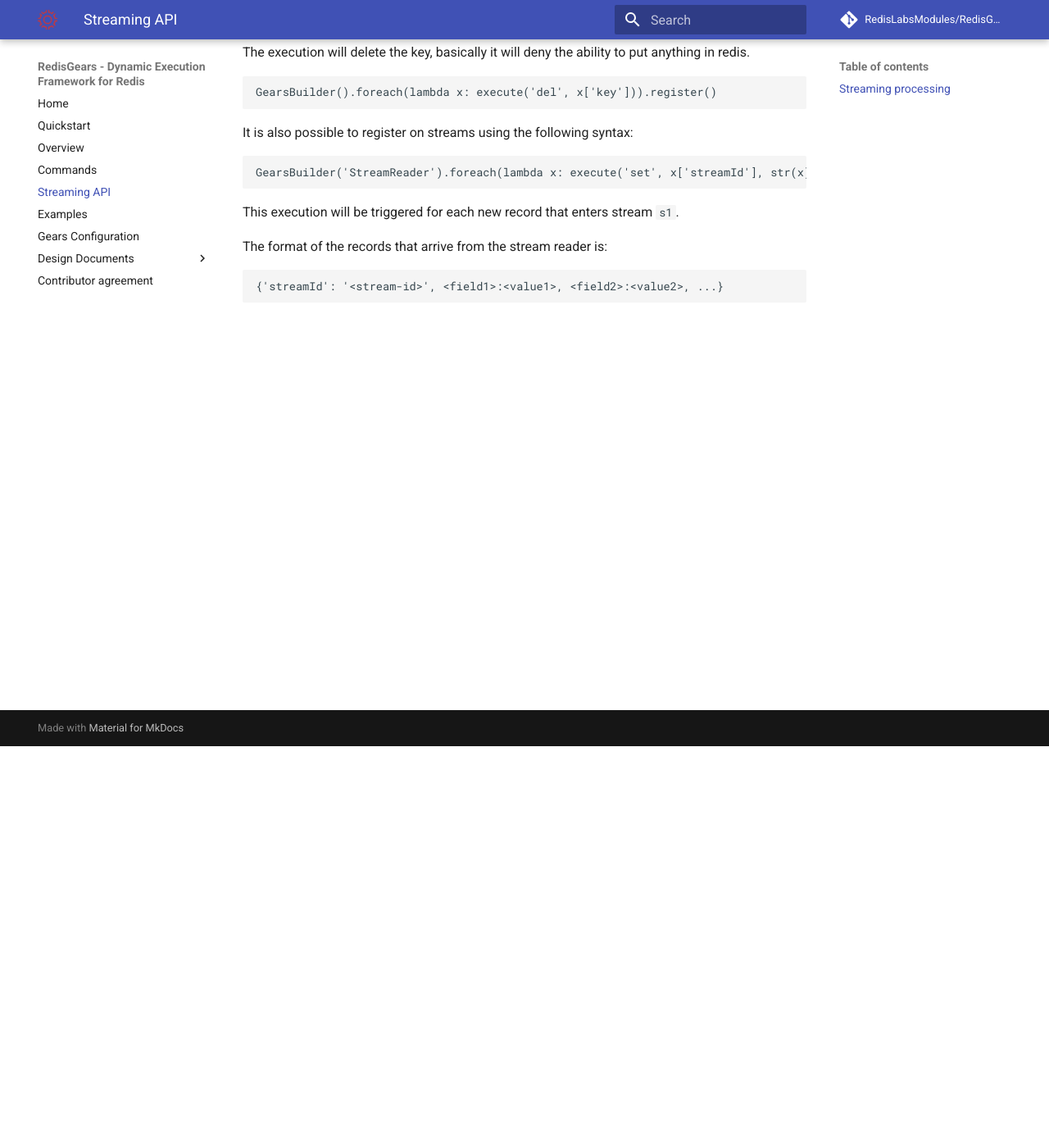
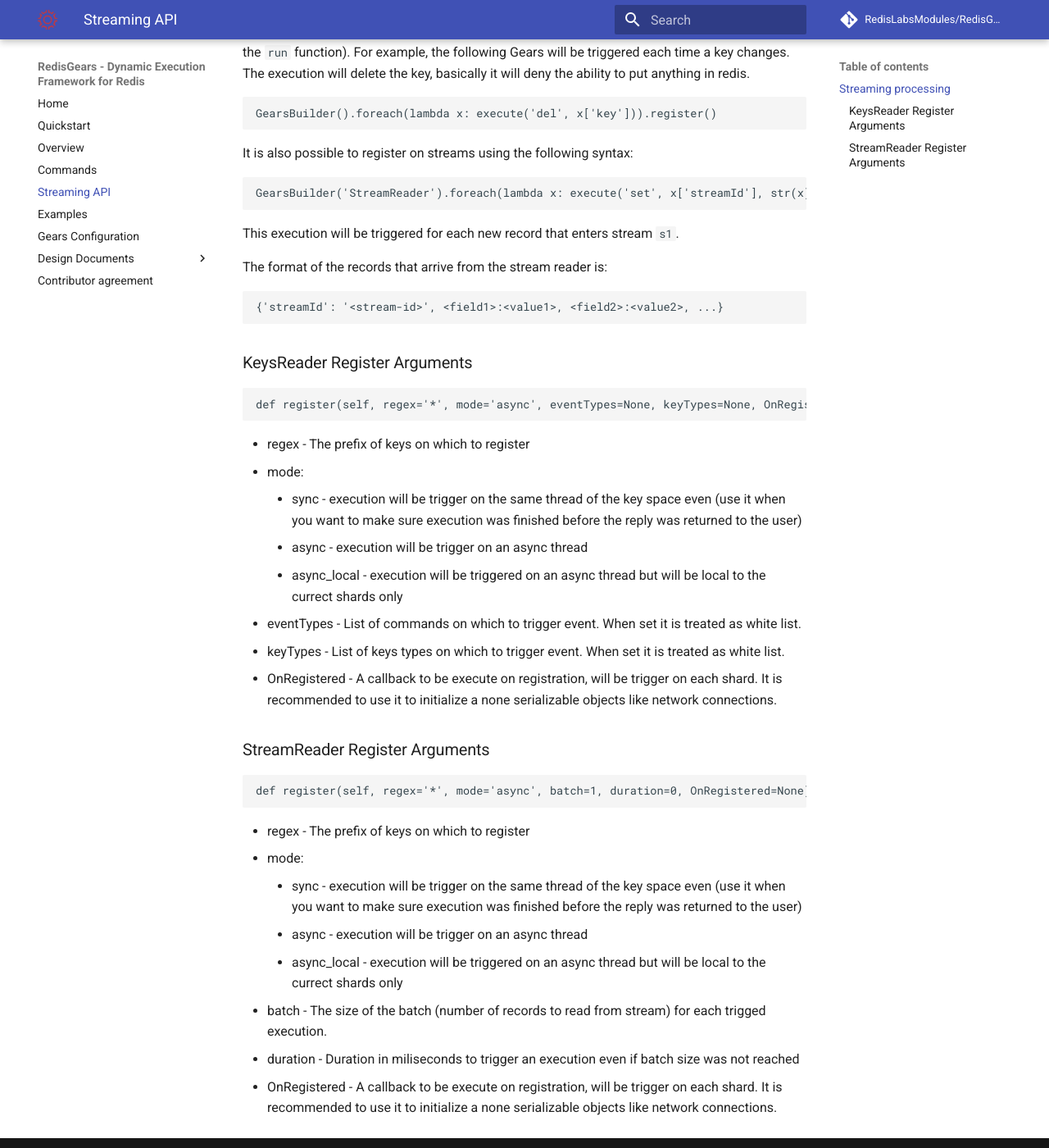
Before and after one commit to RedisGears/RedisGears, an MkDocs documentation site: the page built from docs/gears_streaming.md, in a window 1280 px wide and 1400 px high, scrolled down 490 px. Shown: the whole window at 82% size. Built offline with MkDocs 1.6.1 and Material for MkDocs 9.7.7, drawn with Linux system fonts in a browser that asks for light colours; comment, search, counter and statistics services are not loaded; old or Windows-style settings are respelled for this version of MkDocs; some of the changed text lies outside the part shown.

Commit message:
small documentation updates

````diff
--- a/docs/gears_streaming.md
+++ b/docs/gears_streaming.md
@@ -1,5 +1,5 @@
 # RedisGears Streaming
-Gears also support a streaming api, i.e processing a streaming data. It is recomended to use the redis stream datatype combine with redisgears to achieve a full streaming processing solution.
+Gears also support a streaming api, i.e processing a streaming data. It is recommended to use the redis stream datatype combine with redisgears to achieve a full streaming processing solution.
 
 ## Streaming processing
 
@@ -23,3 +23,29 @@
 ```
 {'streamId': '<stream-id>', <field1>:<value1>, <field2>:<value2>, ...}
 ```
+
+### KeysReader Register Arguments
+```
+def register(self, regex='*', mode='async', eventTypes=None, keyTypes=None, OnRegistered=None)
+```
+* regex - The prefix of keys on which to register
+* mode:
+    * sync - execution will be trigger on the same thread of the key space even (use it when you want to make sure execution was finished before the reply was returned to the user)
+    * async - execution will be trigger on an async thread
+    * async_local - execution will be triggered on an async thread but will be local to the currect shards only
+* eventTypes - List of commands on which to trigger event. When set it is treated as white list.
+* keyTypes - List of keys types on which to trigger event. When set it is treated as white list.
+* OnRegistered - A callback to be execute on registration, will be trigger on each shard. It is recommended to use it to initialize a none serializable objects like network connections.
+
+### StreamReader Register Arguments
+```
+def register(self, regex='*', mode='async', batch=1, duration=0, OnRegistered=None):
+```
+* regex - The prefix of keys on which to register
+* mode:
+    * sync - execution will be trigger on the same thread of the key space even (use it when you want to make sure execution was finished before the reply was returned to the user)
+    * async - execution will be trigger on an async thread
+    * async_local - execution will be triggered on an async thread but will be local to the currect shards only
+* batch - The size of the batch (number of records to read from stream) for each trigged execution.
+* duration - Duration in miliseconds to trigger an execution even if batch size was not reached
+* OnRegistered - A callback to be execute on registration, will be trigger on each shard. It is recommended to use it to initialize a none serializable objects like network connections.
````
Also changed, not shown: docs/configuration.md (+21 -1 lines).
